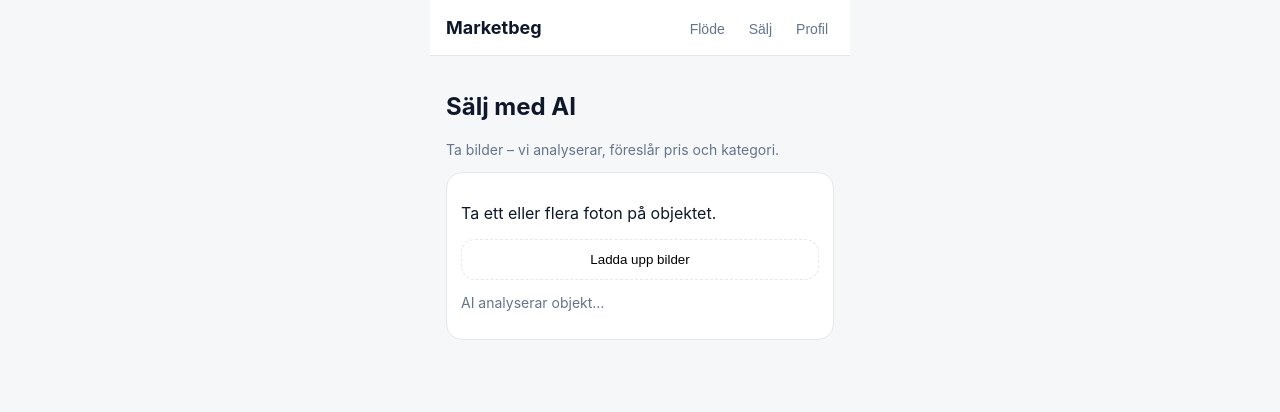
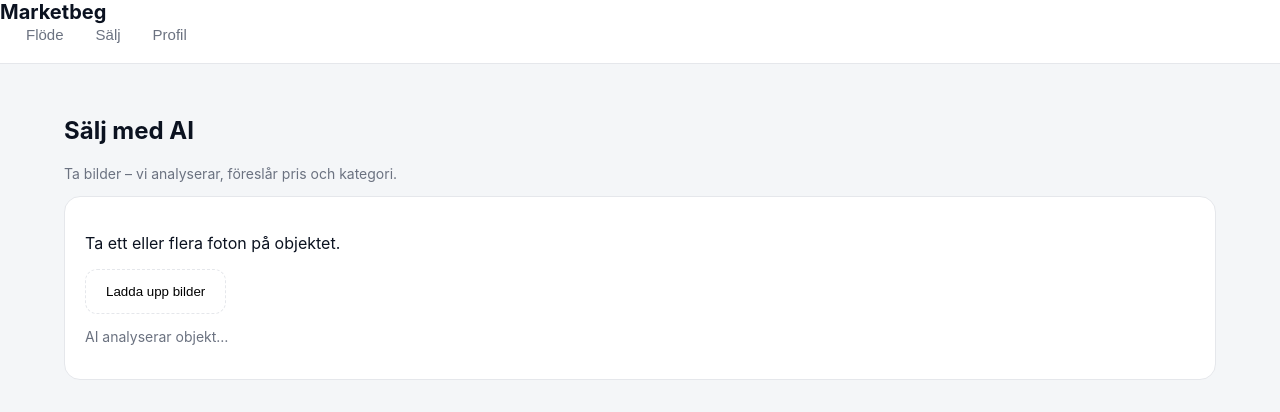
Before and after one commit to gascheckking/marketbeg-appGem, a Next.js app: page /sell in a window 1280 px wide. Shown: the top 412 px of the page. Built offline with nearby package versions, Linux system fonts and the light colour scheme.

Commit message:
Update globals.css

```diff
--- a/styles/globals.css
+++ b/styles/globals.css
@@ -1,11 +1,12 @@
 :root {
-  --bg: #f6f7f9;
-  --card: #ffffff;
+  --bg: #f4f6f8;
+  --surface: #ffffff;
   --border: #e5e7eb;
-  --text: #0f172a;
-  --muted: #64748b;
+  --text: #0b1220;
+  --muted: #6b7280;
   --accent: #2563eb;
-  --accent-soft: #e0e7ff;
+  --radius: 16px;
+  --radius-sm: 12px;
 }
 
 * {
@@ -19,64 +20,71 @@ body {
   color: var(--text);
 }
 
-/* ===== APP LAYOUT ===== */
+/* ===== APP WRAPPER ===== */
 
 .app {
-  max-width: 420px;
-  margin: 0 auto;
   min-height: 100vh;
-  background: var(--bg);
 }
 
-/* ===== TOPBAR ===== */
+/* ===== HEADER ===== */
 
 .header {
   position: sticky;
   top: 0;
-  z-index: 20;
-  height: 56px;
-  background: white;
+  z-index: 50;
+  height: 64px;
+  background: var(--surface);
   border-bottom: 1px solid var(--border);
+}
+
+.header-inner {
+  max-width: 1200px;
+  margin: 0 auto;
+  height: 100%;
   display: flex;
   align-items: center;
   justify-content: space-between;
-  padding: 0 16px;
+  padding: 0 24px;
 }
 
 .header strong {
-  font-size: 18px;
+  font-size: 20px;
   cursor: pointer;
 }
 
 .header nav button {
   background: none;
   border: none;
-  font-size: 14px;
+  font-size: 15px;
   color: var(--muted);
-  margin-left: 12px;
+  margin-left: 20px;
   cursor: pointer;
 }
 
-/* ===== PAGE ===== */
+/* ===== PAGE CONTAINER ===== */
 
 main.container {
-  padding: 16px;
+  max-width: 1200px;
+  margin: 0 auto;
+  padding: 32px 24px;
 }
 
 /* ===== TABS ===== */
 
 .tabs {
-  display: flex;
+  display: inline-flex;
   gap: 8px;
-  margin-bottom: 16px;
+  background: #eef2ff;
+  padding: 6px;
+  border-radius: 999px;
+  margin-bottom: 32px;
 }
 
 .tabs button {
-  flex: 1;
-  background: #f1f5f9;
-  border: 1px solid var(--border);
+  background: transparent;
+  border: none;
+  padding: 10px 18px;
   border-radius: 999px;
-  padding: 10px 0;
   font-size: 14px;
   cursor: pointer;
 }
@@ -84,34 +92,40 @@ main.container {
 .tabs button.active {
   background: var(--accent);
   color: white;
-  border-color: var(--accent);
 }
 
-/* ===== CARDS ===== */
+/* ===== GRID ===== */
+
+.grid {
+  display: grid;
+  grid-template-columns: repeat(auto-fill, minmax(280px, 1fr));
+  gap: 20px;
+}
+
+/* ===== CARD ===== */
 
 .card {
-  background: var(--card);
+  background: var(--surface);
   border: 1px solid var(--border);
-  border-radius: 16px;
-  padding: 14px;
-  margin-bottom: 12px;
+  border-radius: var(--radius);
+  padding: 20px;
   cursor: pointer;
 }
 
 .card h3 {
-  margin: 0 0 6px 0;
-  font-size: 16px;
+  margin: 0 0 8px 0;
+  font-size: 17px;
 }
 
 /* ===== UI ===== */
 
 .price {
   font-weight: 600;
-  font-size: 15px;
+  font-size: 16px;
 }
 
 .trust {
-  margin-top: 4px;
+  margin-top: 6px;
   font-size: 13px;
   color: var(--accent);
 }
@@ -124,22 +138,20 @@ main.container {
 /* ===== BUTTONS ===== */
 
 button.primary {
-  width: 100%;
   background: var(--accent);
   color: white;
   border: none;
-  padding: 14px;
-  border-radius: 14px;
+  padding: 14px 20px;
+  border-radius: var(--radius-sm);
   font-weight: 600;
   font-size: 15px;
   cursor: pointer;
 }
 
 button.secondary {
-  width: 100%;
   background: white;
   border: 1px dashed var(--border);
-  padding: 12px;
-  border-radius: 14px;
+  padding: 14px 20px;
+  border-radius: var(--radius-sm);
   cursor: pointer;
 }
```
